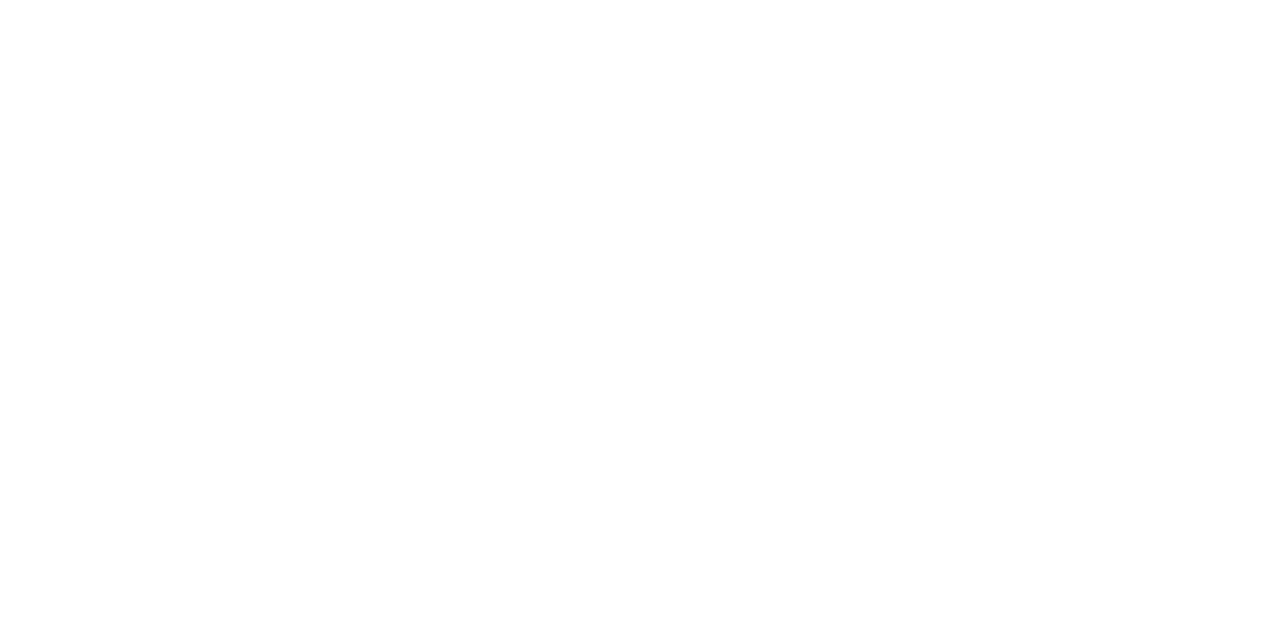
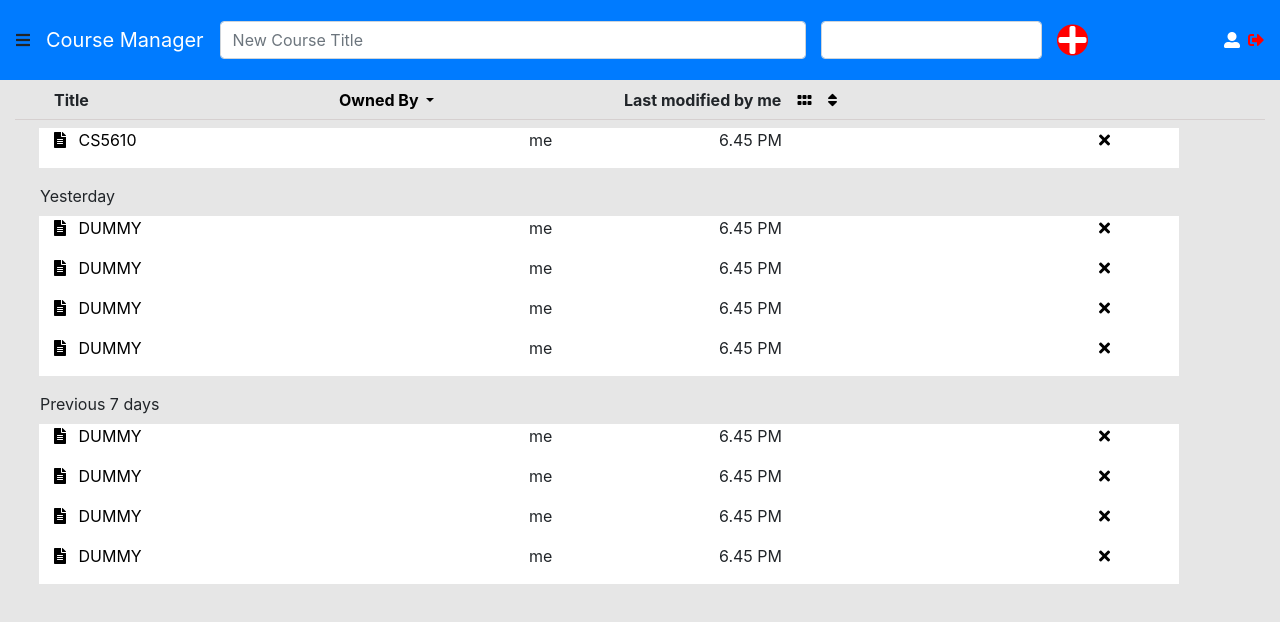
Before and after one commit to rupatel/whiteboard-fall-2018-rutul-patel, a React (Create React App) app: page /home in a window 1280 px wide. Before the commit this address led to /course/table. Shown: the top 622 px of the page. Built offline with nearby package versions, Linux system fonts and the light colour scheme.

Commit message:
react routing

```diff
--- a/src/containers/App.js
+++ b/src/containers/App.js
@@ -16,10 +16,10 @@
         <Provider store={store}>
             <Router history={history}>
                 <Switch>
-                   <Route exact={true} path="/home" component={WhiteBoard}/>
                     <Route exact={true} path="/register" component={RegisterContainer}/>
                     <Route exact={true} path="/profile" component={Profile}/>
                     <Route exact={true} path="/" component={LoginContainer}/>
+                    <WhiteBoard/>
                 </Switch>
             </Router>
         </Provider>
--- a/src/containers/WhiteBoard.js
+++ b/src/containers/WhiteBoard.js
@@ -43,15 +43,6 @@
         return (
             <div>
 
-                <Router history={history}>
-                    <Switch>
-                        <Redirect exact path="/home" to="/course/table"/>
-                        <Route exact path="/course/table"
-                               render={() =>
-                                   <CourseTable
-                                       addCourse={this.addCourse}
-                                       deleteCourse={this.deleteCourse}
-                                       courses={this.state.courses}/>}/>
                 <Route exact path="/course/grid"
                        render={() =>
                            <CourseGrid
@@ -67,8 +58,12 @@
                             updateCourse = {this.updateCourse}
                             />}
                     path="/course/:courseId/edit"/>
-                    </Switch>
-                </Router>
+                <Route exact path="/home"
+                       render={() =>
+                           <CourseTable
+                               addCourse={this.addCourse}
+                               deleteCourse={this.deleteCourse}
+                               courses={this.state.courses}/>}/>
             </div>
         );
     }
```
Lines whose indentation alone changed are shown as unchanged.
